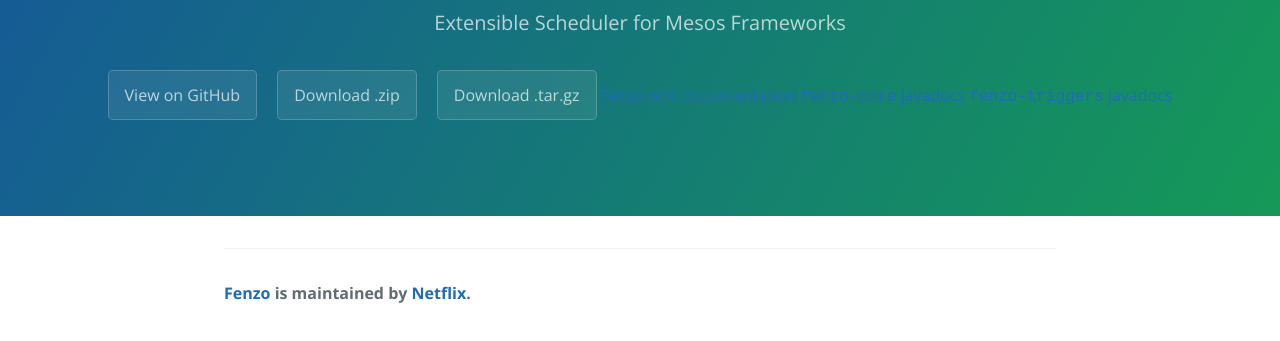
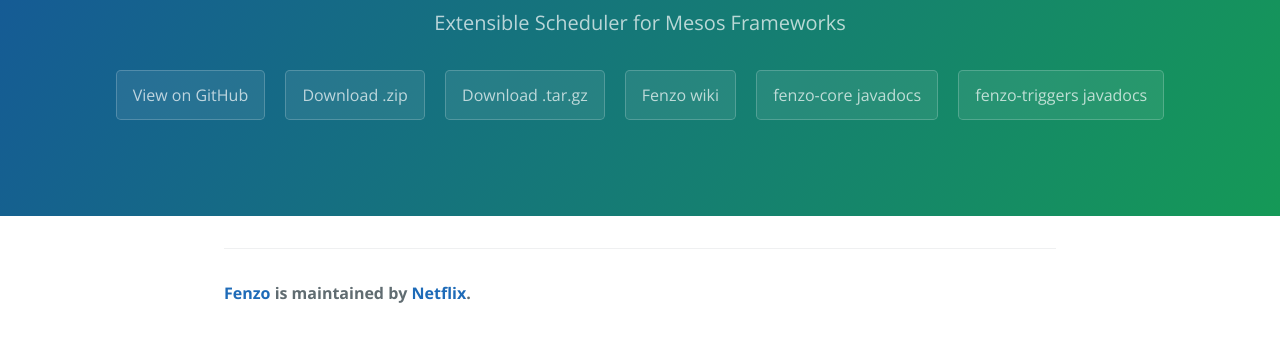
Before and after one commit to Netflix/Fenzo, a plain HTML site: page index.html in a window 1280 px wide. Shown: the part 167-508 px from the top of the page. Drawn offline with nearby package versions, Linux system fonts and the light colour scheme.

Commit message:
and... add the btn class to the links in the header

```diff
--- a/index.html
+++ b/index.html
@@ -16,9 +16,9 @@
       <a href="https://github.com/Netflix/Fenzo" class="btn">View on GitHub</a>
       <a href="https://github.com/Netflix/Fenzo/zipball/master" class="btn">Download .zip</a>
       <a href="https://github.com/Netflix/Fenzo/tarball/master" class="btn">Download .tar.gz</a>
-      <a href="https://github.com/Netflix/Fenzo/wiki">Fenzo wiki documentation</a>
-      <a href="/Fenzo/fenzo-core/index.html"><tt>fenzo-core</tt> javadocs</a>
-      <a href="/Fenzo/fenzo-triggers/index.html"><tt>fenzo-triggers</tt> javadocs</a>
+      <a href="https://github.com/Netflix/Fenzo/wiki" class="btn">Fenzo wiki</a>
+      <a href="/Fenzo/fenzo-core/index.html" class="btn">fenzo-core javadocs</a>
+      <a href="/Fenzo/fenzo-triggers/index.html" class="btn">fenzo-triggers javadocs</a>
     </section>
 
     <section class="main-content">
```
